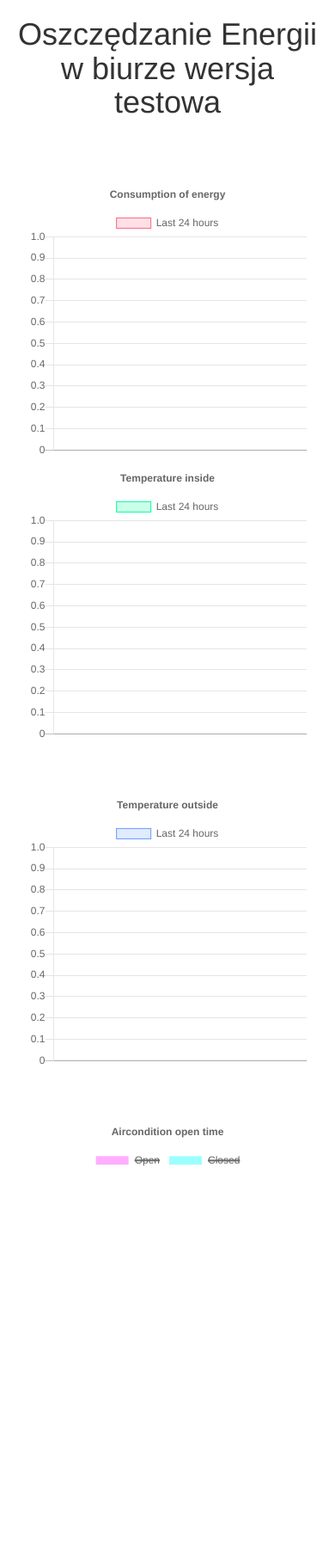
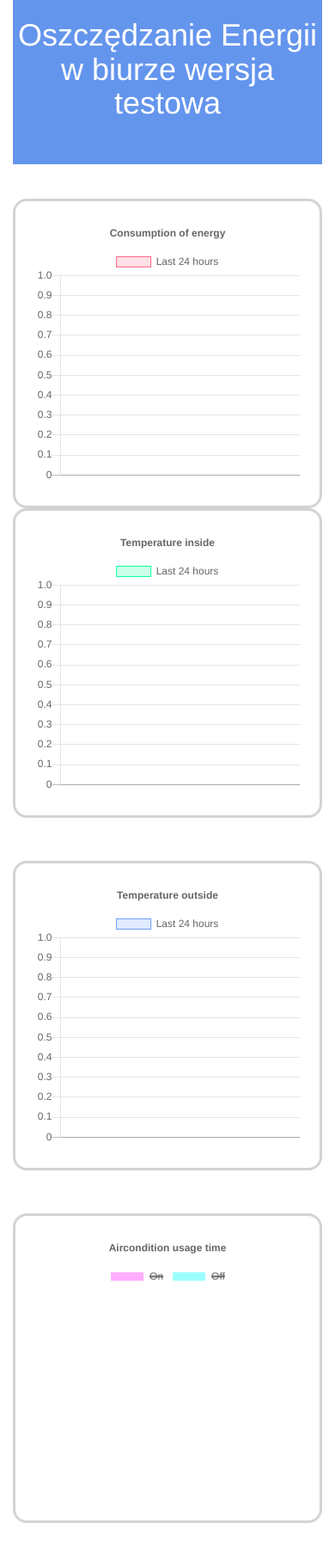
Before and after one commit to oracky/Django-Chart.js, a Django app: page / in a window 390 px wide. Shown: the whole page at 86% size. Before the commit the page ends 1356 px from the top, so only its background shows below. Run offline with Django 3.2, Linux system fonts and the light colour scheme; data that the repository does not hold is empty; some libraries are stand-ins or nearby versions.

Commit message:
Visual changes

```diff
--- a/models/data_sorting.py
+++ b/models/data_sorting.py
@@ -6,8 +6,8 @@
         yes = 0
         no = 0
         for value in list:
-            if value:
+            if value == "TRUE":
                 yes += 1
-            else:
+            elif value == "FALSE":
                 no += 1
         return yes, no
--- a/projekt_zespolowy/views.py
+++ b/projekt_zespolowy/views.py
@@ -21,6 +21,8 @@
         temp_out = self.gs_data.get_out_temp()
         temp_in = self.gs_data.get_ins_temp()
         is_airc_on = self.gs_data.is_airc_on()
+        for i in is_airc_on:
+            print(type(i))
         circle_chart = DataSort()
         aircon_data = circle_chart.get_circle_chart_data(is_airc_on)
 
--- a/templates/office_status.html
+++ b/templates/office_status.html
@@ -138,8 +138,8 @@
 					label: 'Last 24 hours'
 				}],
 				labels: [
-					'Open',
-					'Closed'
+					'On',
+					'Off'
 				]
 			},
 			options: {
@@ -149,7 +149,7 @@
 				},
 				title: {
 					display: true,
-					text: 'Aircondition open time'
+					text: 'Aircondition usage time'
 				},
 				animation: {
 					animateScale: true,
@@ -165,20 +165,23 @@
 
 {% block content %}
 
+<nav class="navbar" style="background-color: cornflowerblue; color: white;">
+    <h1 style="text-align: center; margin-bottom: 50px;">Oszczędzanie Energii w biurze wersja testowa</h1>
+</nav>
 <div class='row'>
     <div class='col-sm-12' url-endpoint='{% url "home" %}'>
-        <h1 style="text-align: center; margin-bottom: 50px;">Oszczędzanie Energii w biurze wersja testowa</h1>
+
         <br/>
-        <div class='col-sm-6'>
+        <div class='col-sm-6' style="border: lightgray; border-style: solid; border-radius: 16px; padding: 20px;">
             <canvas id="energy-consumption" width="400" height="400"></canvas>
         </div>
-        <div class='col-sm-6'>
+        <div class='col-sm-6' style="border: lightgray; border-style: solid; border-radius: 16px; padding: 20px;">
             <canvas id="temperature-inside" width="400" height="400"></canvas>
         </div>
-        <div class='col-sm-6' style="margin-top: 50px;">
+        <div class='col-sm-6' style="margin-top: 50px; margin-bottom: 50px; border: lightgray; border-style: solid; border-radius: 16px; padding: 20px;">
             <canvas id="temperature-outside" width="400" height="400"></canvas>
         </div>
-        <div class='col-sm-6' style="margin-top: 50px;">
+        <div class='col-sm-6' style="margin-top: 50px; margin-bottom: 50px; border: lightgray; border-style: solid; border-radius: 16px; padding: 20px;">
             <canvas id="aircondition" width="400" height="400"></canvas>
         </div>
 
```
